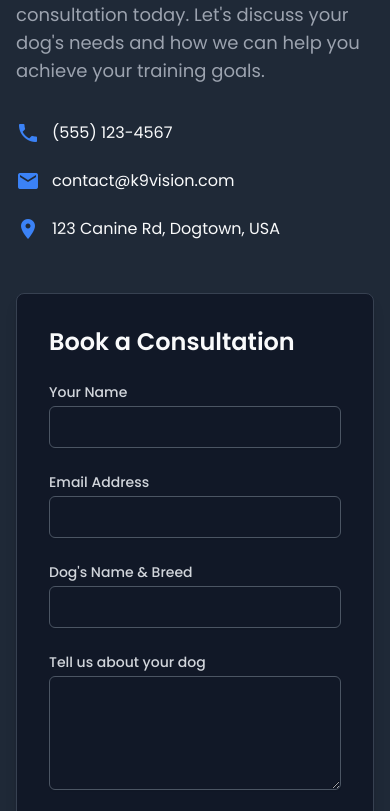
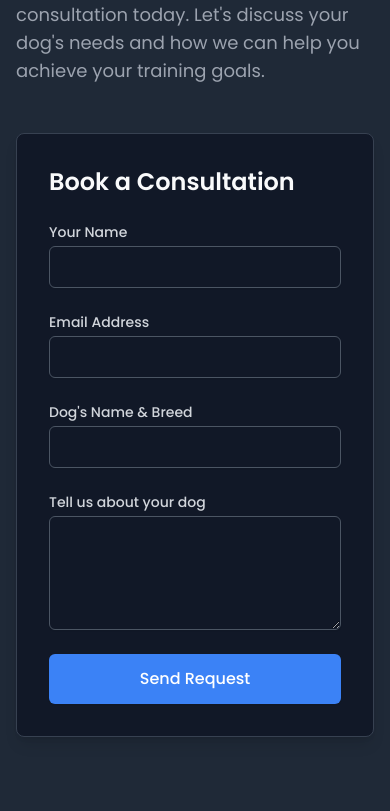
Before and after one commit to k9vision/k9siteCG, a plain HTML site: page index.html in a window 390 px wide. Shown: the part 2989-3800 px from the top of the page. Drawn offline with nearby package versions, Linux system fonts and the light colour scheme.

Commit message:
Remove phone, email, and address from contact section

```diff
--- a/index.html
+++ b/index.html
@@ -137,20 +137,6 @@
 <div class="md:pr-8">
 <h2 class="text-3xl sm:text-4xl font-bold text-text-dark dark:text-text-light">Ready to Start Training?</h2>
 <p class="mt-4 text-lg text-gray-400 dark:text-gray-600">Book your free, no-obligation consultation today. Let's discuss your dog's needs and how we can help you achieve your training goals.</p>
-<div class="mt-8 space-y-4">
-<div class="flex items-center">
-<span class="material-icons text-primary text-2xl">phone</span>
-<span class="ml-3 text-text-dark dark:text-text-light">(555) 123-4567</span>
-</div>
-<div class="flex items-center">
-<span class="material-icons text-primary text-2xl">email</span>
-<span class="ml-3 text-text-dark dark:text-text-light">contact@k9vision.com</span>
-</div>
-<div class="flex items-center">
-<span class="material-icons text-primary text-2xl">location_on</span>
-<span class="ml-3 text-text-dark dark:text-text-light">123 Canine Rd, Dogtown, USA</span>
-</div>
-</div>
 </div>
 <div class="bg-background-dark dark:bg-background-light p-8 rounded-lg shadow-lg border border-border-dark dark:border-border-light">
 <h3 class="text-2xl font-semibold mb-6 text-text-dark dark:text-text-light">Book a Consultation</h3>
```
